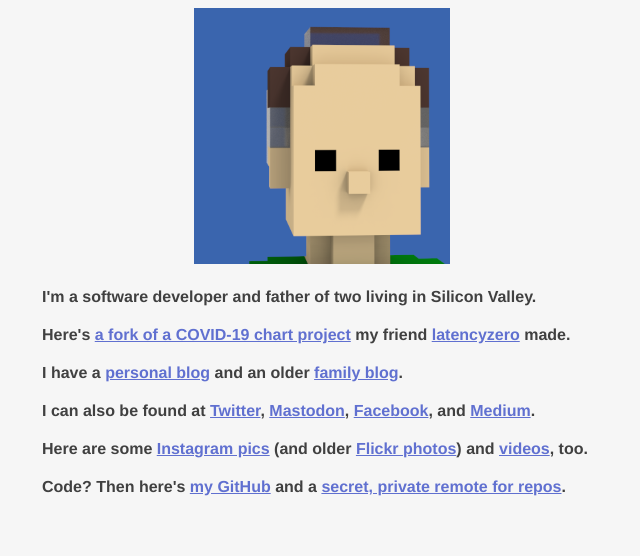
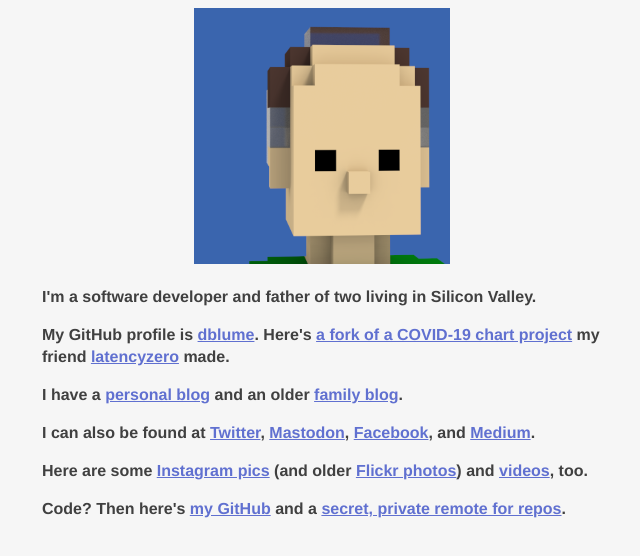
Before and after one commit to dblume/dblume.github.io, a plain HTML site: page index.html in a window 1280 px wide. Shown: the whole page, without its empty margins (318-958 px from the left). Drawn offline with Linux system fonts and the light colour scheme.

Commit message:
Mention GitHub directly.

```diff
--- a/index.html
+++ b/index.html
@@ -7,7 +7,7 @@
    <meta name="twitter:site" content="@dblume">
    <meta name="twitter:creator" content="@dblume">
    <meta property="og:title" content="GitHub portal for David Blume">
-   <meta property="og:url" content="https://dblume.github.io">
+   <meta property="og:url" content="https://dblume.github.io/">
    <meta property="og:type" content="website">
    <meta property="og:image" content="https://dblume.github.io/images/portal_og_image.png">
    <meta property="og:image:width" content="554">
@@ -50,7 +50,7 @@
 </div>
 <div style="text-align:left; width: auto;" >
 <p>I'm a software developer and father of two living in Silicon Valley.</p>
-<p>Here's <a href="COVID/">a fork of a COVID-19 chart project</a> my friend <a href="https://github.com/latencyzero">latencyzero</a> made.</p>
+<p>My GitHub profile is <strong><a href="https://github.com/dblume">dblume</a></strong>. Here's <a href="COVID/">a fork of a COVID-19 chart project</a> my friend <a href="https://github.com/latencyzero">latencyzero</a> made.</p>
 <p>I have a <a href="https://david.dlma.com/">personal blog</a> and an older <a href="https://my.dlma.com/">family blog</a>.</p>
 <p>I can also be found at
 <a href="https://twitter.com/#!/dblume">Twitter</a><!-- (<a href="https://feed.dlma.com/twitter_dblume.rss">RSS</a>) -->,
```
